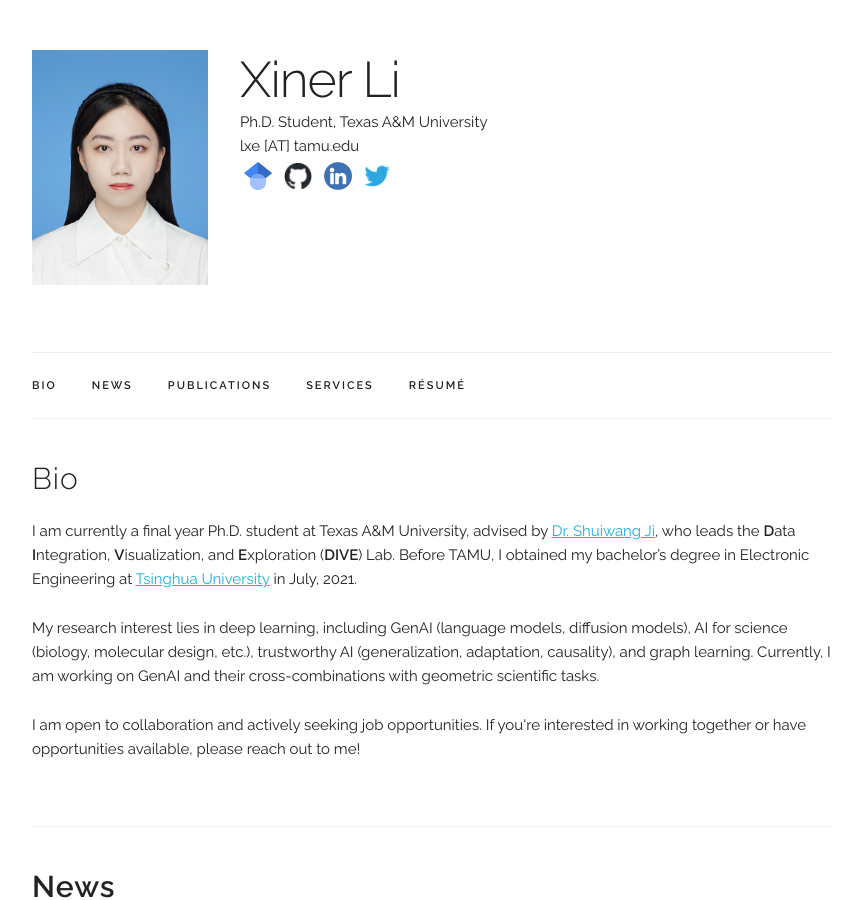
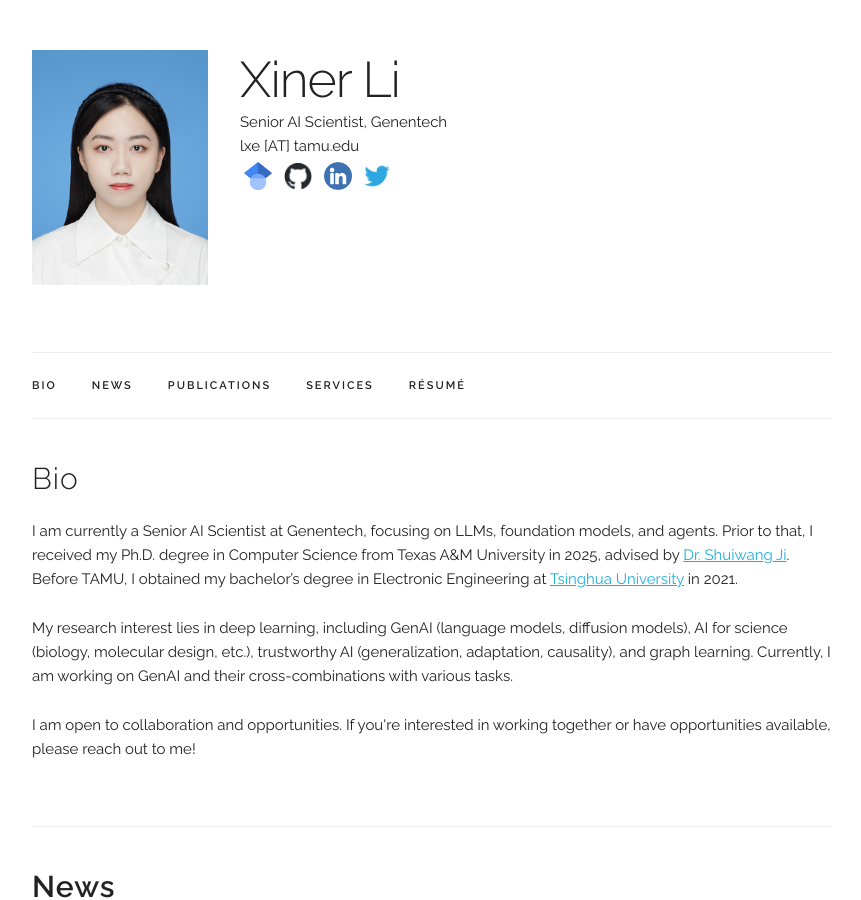
Before and after one commit to hyanan16/hyanan16.github.io, a Jekyll site: the page index.html, which Jekyll copies as it is, in a window 1280 px wide and 900 px high. Shown: the whole window, without its empty margins (208-1069 px from the left). Built offline with Jekyll 4.4.1, drawn with Linux system fonts in a browser that asks for light colours; a style sheet for code colours, icons or effects is not loaded; some of the changed text lies outside the part shown.

Commit message:
2025 Update

```diff
--- a/index.html
+++ b/index.html
@@ -75,7 +75,7 @@
         </div>
         <div class="nine columns main-description">
             <h1>Xiner Li</h1>
-            <p>Ph.D. Student, Texas A&M University</p>
+            <p>Senior AI Scientist, Genentech</p>
             <p>lxe [AT] tamu.edu</p>
 <!--            <p>-->
 <!--&lt;!&ndash;               <span onclick="window.open('')" style="cursor: pointer">-->
@@ -165,15 +165,15 @@
 <div class="docs-section" id="bio">
   <h4>Bio</h4>
   <p>
-      I am currently a final year Ph.D. student at Texas A&M University, advised by <a href="http://people.tamu.edu/~sji/">Dr. Shuiwang Ji</a>, who leads the <b>D</b>ata <b>I</b>ntegration, <b>V</b>isualization, and <b>E</b>xploration (<b>DIVE</b>) Lab.
-      Before TAMU, I obtained my bachelor’s degree in Electronic Engineering at <a href="https://www.tsinghua.edu.cn/en/">Tsinghua University</a> in July, 2021.
+      I am currently a Senior AI Scientist at Genentech, focusing on LLMs, foundation models, and agents. Prior to that, I received my Ph.D. degree in Computer Science from Texas A&M University in 2025, advised by <a href="http://people.tamu.edu/~sji/">Dr. Shuiwang Ji</a>.
+      Before TAMU, I obtained my bachelor’s degree in Electronic Engineering at <a href="https://www.tsinghua.edu.cn/en/">Tsinghua University</a> in 2021.
   </p>
 
   <p>
-      My research interest lies in deep learning, including GenAI (language models, diffusion models), AI for science (biology, molecular design, etc.), trustworthy AI (generalization, adaptation, causality), and graph learning. Currently, I am working on GenAI and their cross-combinations with geometric scientific tasks.
+      My research interest lies in deep learning, including GenAI (language models, diffusion models), AI for science (biology, molecular design, etc.), trustworthy AI (generalization, adaptation, causality), and graph learning. Currently, I am working on GenAI and their cross-combinations with various tasks.
   </p>
     <p>
-        I am open to collaboration and actively seeking job opportunities. If you're interested in working together or have opportunities available, please reach out to me!
+        I am open to collaboration and opportunities. If you're interested in working together or have opportunities available, please reach out to me!
     </p>
   <!--
   I am a Postdoc at the department of Management Science and Engineering at Stanford University, working with <a href="https://web.stanford.edu/~jugander/" target="_blank">Johan Ugander</a>.
@@ -1436,7 +1436,7 @@
 
         <p>Conference on Neural Information Processing Systems (<b>NeurIPS</b>) Position Paper Track <i style="float:right;"> 2025</i></p>
 
-        <p>International Conference on Machine Learning (<b>ICML</b>) <i style="float:right;"> 2023 - 2025</i></p>
+        <p>International Conference on Machine Learning (<b>ICML</b>) <i style="float:right;"> 2023 - 2026</i></p>
 
         <p>International Conference on Machine Learning (<b>ICML</b>) Position Paper Track <i style="float:right;"> 2025</i></p>
 
@@ -1461,6 +1461,17 @@
 
         <!-- The Timeline -->
         <ul class="timeline">
+            <li>
+
+                <div class="direction-l">
+
+                        <div class="flag-wrapper">
+                            <span class="flag">Genentech</span>
+                            <span class="time-wrapper"><span class="time">2025 -</span></span>
+                        </div>
+                        <div class="desc"><b>Senior AI Scientist</b></div>
+                    </div>
+            </li>
 
             <li>
 
@@ -1480,9 +1491,9 @@
 
                         <div class="flag-wrapper">
                             <span class="flag">Texas A&M University</span>
-                            <span class="time-wrapper"><span class="time">2021 - now</span></span>
+                            <span class="time-wrapper"><span class="time">2021 - 2025</span></span>
                         </div>
-                        <div class="desc"><b>Ph.D. Student, Department of Computer Science & Engineering</b> <br/> Advisor: Dr. Shuiwang Ji</div>
+                        <div class="desc"><b>Ph.D. in Computer Science, Department of Computer Science & Engineering</b> <br/> Advisor: Dr. Shuiwang Ji</div>
                     </div>
             </li>
 
```
